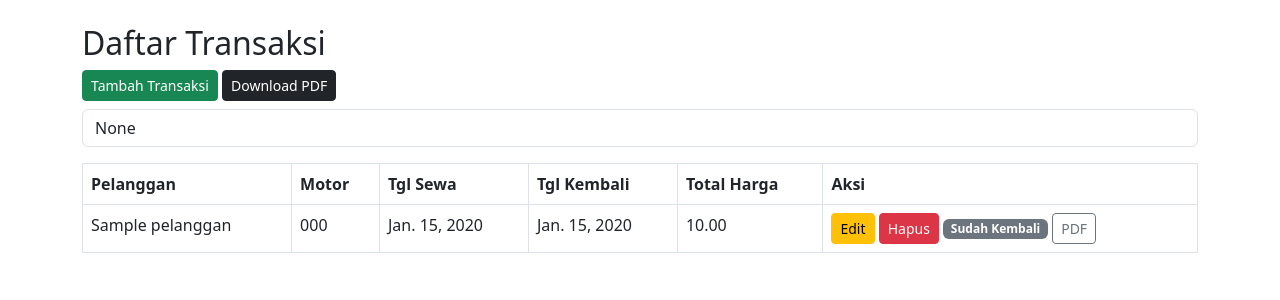
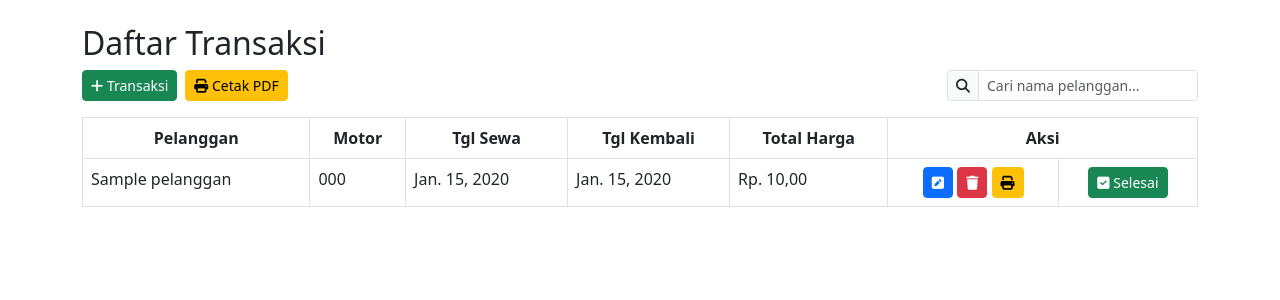
Before and after one commit to AdjiPras/penyewaan_motor_app, a Django app: page /transaksi/ in a window 1280 px wide. Shown: the part 56-356 px from the top of the page. Run offline with Django 3.2, Linux system fonts and the light colour scheme; a user stored in the database is signed in; tables that the repository leaves empty hold one stand-in row (values such as "Sample post").

Commit message:
transaksi update

```diff
--- a/rental/templates/rental/dashboard.html
+++ b/rental/templates/rental/dashboard.html
@@ -42,7 +42,7 @@
             <!-- Ketersediaan Motor -->
             <div class="col-md-4">
                 <div class="chart-card bg-white" style="box-shadow: rgb(38, 57, 77) 0px 20px 30px -10px; border-radius: 7px;">
-                    <h5 class="text-center mb-3">Status Ketersediaan Motor</h5>
+                    <h5 class="text-center mb-3"> Ketersediaan Motor</h5>
                     <canvas id="pieMotor"></canvas>
                 </div>
             </div>
@@ -50,7 +50,7 @@
             <!-- Status Pengembalian -->
             <div class="col-md-4">
                 <div class="chart-card bg-white" style="box-shadow: rgb(38, 57, 77) 0px 20px 30px -10px; border-radius: 7px;">
-                    <h5 class="text-center mb-3">Status Pengembalian Transaksi</h5>
+                    <h5 class="text-center mb-3"> Pengembalian Transaksi</h5>
                     <canvas id="pieTransaksi"></canvas>
                 </div>
             </div>
@@ -58,7 +58,7 @@
             <!-- Status Pelanggan -->
             <div class="col-md-4">
                 <div class="chart-card bg-white" style="box-shadow: rgb(38, 57, 77) 0px 20px 30px -10px; border-radius: 7px;">
-                    <h5 class="text-center mb-3">Status Pelanggan</h5>
+                    <h5 class="text-center mb-3"> Pelanggan</h5>
                     <canvas id="piePelanggan"></canvas>
                 </div>
             </div>
--- a/rental/templates/rental/pdf_per_transaksi.html
+++ b/rental/templates/rental/pdf_per_transaksi.html
@@ -1,3 +1,4 @@
+{% load format_uang %}
 <!DOCTYPE html>
 <html>
 <head><title>Transaksi #{{ t.pk }}</title></head>
@@ -9,7 +10,8 @@
 <tr><td><strong>Motor</strong></td><td>: {{ t.motor.merk }} - {{ t.motor.plat_nomor }}</td></tr>
 <tr><td><strong>Tanggal Sewa</strong></td><td>: {{ t.tanggal_sewa }}</td></tr>
 <tr><td><strong>Tanggal Kembali</strong></td><td>: {{ t.tanggal_kembali }}</td></tr>
-<tr><td><strong>Total Harga</strong></td><td>: Rp {{ t.total_harga|floatformat:0 }}</td></tr>
+<!-- <tr><td><strong>Total Harga</strong></td><td>: Rp {{ t.total_harga|floatformat:0 }}</td></tr> -->
+<tr><td><strong>Total Harga</strong></td><td>: Rp {{ t.total_harga|rupiah }}</td></tr>
 <tr><td><strong>Status Pengembalian</strong></td><td>:
     {% if t.status_pengembalian %} Sudah Dikembalikan {% else %} Belum {% endif %}
 </td></tr>
--- a/rental/templates/rental/pdf_transaksi.html
+++ b/rental/templates/rental/pdf_transaksi.html
@@ -1,3 +1,4 @@
+{% load format_uang %}
 <!DOCTYPE html>
 <html>
 <head><title>Laporan Transaksi</title></head>
@@ -13,7 +14,7 @@
     <td>{{ t.motor.plat_nomor }}</td>
     <td>{{ t.tanggal_sewa }}</td>
     <td>{{ t.tanggal_kembali }}</td>
-    <td>{{ t.total_harga }}</td>
+    <td>{{ t.total_harga|rupiah }}</td>
 </tr>
 {% endfor %}
 </table>
--- a/rental/templates/rental/transaksi_list.html
+++ b/rental/templates/rental/transaksi_list.html
@@ -1,18 +1,32 @@
 {% extends 'rental/base.html' %}
+{% load format_uang %}
 {% block content %}
 
 <h2>Daftar Transaksi</h2>
 
-<a href="{% url 'transaksi_create' %}" class="btn btn-sm btn-success mb-2">Tambah Transaksi</a>
-<a href="{% url 'export_pdf_transaksi' %}" class="btn btn-sm btn-dark mb-2">Download PDF</a>
+<div class="d-flex align-items-center gap-2 mb-3">
+    <a href="{% url 'transaksi_create' %}" class="btn btn-sm btn-success">
+         <i class="fa fa-plus" aria-hidden="true"></i> Transaksi</a>
+    <a href="{% url 'export_pdf_transaksi' %}" class="btn btn-sm btn-warning">
+        <i class="fa fa-print" aria-hidden="true"></i> Cetak PDF</a>
 
-<form method="get" class="mb-3">
-    <input type="text" name="q" placeholder="Cari nama pelanggan..." class="form-control" value="{{ query }}">
-</form>
+    <form method="get" class="ms-auto">
+        <div class="input-group input-group-sm">
+            <span class="input-group-text"><i class="fa fa-search" aria-hidden="true"></i></span>
+            <input type="text" name="q" placeholder="Cari nama pelanggan..."
+                class="form-control" value="{{ query }}">
+        </div>
+    </form>
+</div>
 
 <table class="table table-bordered">
-    <tr>
-        <th>Pelanggan</th><th>Motor</th><th>Tgl Sewa</th><th>Tgl Kembali</th><th>Total Harga</th><th>Aksi</th>
+    <tr style="text-align: center;">
+        <th>Pelanggan</th>
+        <th>Motor</th>
+        <th>Tgl Sewa</th>
+        <th>Tgl Kembali</th>
+        <th>Total Harga</th>
+        <th colspan="2">Aksi</th>
     </tr>
     {% for t in data %}
     <tr>
@@ -20,16 +34,30 @@
         <td>{{ t.motor.plat_nomor }}</td>
         <td>{{ t.tanggal_sewa }}</td>
         <td>{{ t.tanggal_kembali }}</td>
-        <td>{{ t.total_harga }}</td>
-        <td>
-            <a href="{% url 'transaksi_edit' t.pk %}" class="btn btn-sm btn-warning">Edit</a>
-            <a href="{% url 'transaksi_delete' t.pk %}" class="btn btn-sm btn-danger">Hapus</a>
+        <td>Rp. {{ t.total_harga|rupiah }}</td>
+        <td style="text-align: center;">
+            <a href="{% url 'transaksi_edit' t.pk %}" class="btn btn-sm btn-primary">
+                <i class="fa fa-pencil-square" aria-hidden="true"></i>
+            </a>
+            <a href="{% url 'transaksi_delete' t.pk %}" class="btn btn-sm btn-danger">
+                <i class="fa fa-trash" aria-hidden="true"></i>
+            </a>
+            <a href="{% url 'export_pdf_per_transaksi' t.pk %}" class="btn btn-sm btn-warning">
+                <i class="fa fa-print" aria-hidden="true"></i>
+            </a>
+        </td>
+        <td style="text-align: center;">
             {% if not t.status_pengembalian %}
-                <a href="{% url 'kembalikan_motor' t.pk %}" class="btn btn-sm btn-success">Kembalikan</a>
+                <a href="{% url 'kembalikan_motor' t.pk %}" class="btn btn-sm btn-dark">
+                    <i class="fa fa-reply" aria-hidden="true"></i>
+                    Kembalikan
+                </a>
             {% else %}
-                <span class="badge bg-secondary">Sudah Kembali</span>
+                <span class="btn btn-sm btn-success">
+                    <i class="fa fa-check-square" aria-hidden="true"></i>
+                    Selesai
+                </span>
             {% endif %}
-            <a href="{% url 'export_pdf_per_transaksi' t.pk %}" class="btn btn-sm btn-outline-secondary">PDF</a>
         </td>
     </tr>
     {% endfor %}
--- /dev/null
+++ b/rental/templatetags/format_uang.py
@@ -0,0 +1,11 @@
+from django import template
+
+register = template.Library()
+
+@register.filter
+def rupiah(value):
+    try:
+        value = float(value)
+        return "{:,.2f}".format(value).replace(',', 'X').replace('.', ',').replace('X', '.')
+    except (ValueError, TypeError):
+        return value
--- a/rental/views.py
+++ b/rental/views.py
@@ -49,13 +49,23 @@ def dashboard(request):
 
 # ================== PDF ====================
 @login_required
+# def export_pdf_transaksi(request):
+#     transaksi = Transaksi.objects.all()
+#     template = get_template('rental/pdf_transaksi.html')
+#     html = template.render({'data': transaksi})
+#     response = HttpResponse(content_type='application/pdf')
+#     response['Content-Disposition'] = 'attachment; filename="laporan_transaksi.pdf"'
+#     pisa.CreatePDF(html, dest=response)
+#     return response
 def export_pdf_transaksi(request):
     transaksi = Transaksi.objects.all()
     template = get_template('rental/pdf_transaksi.html')
     html = template.render({'data': transaksi})
     response = HttpResponse(content_type='application/pdf')
     response['Content-Disposition'] = 'attachment; filename="laporan_transaksi.pdf"'
-    pisa.CreatePDF(html, dest=response)
+    pisa_status = pisa.CreatePDF(html, dest=response)
+    if pisa_status.err:
+        return HttpResponse('Terjadi kesalahan saat generate PDF: ' + str(pisa_status.err))
     return response
 
 @login_required
@@ -135,7 +145,7 @@ def pelanggan_delete(request, pk):
 # ================== TRANSAKSI ====================
 @login_required
 def transaksi_list(request):
-    query = request.GET.get('q')
+    query = request.GET.get('q','')
     if query:
         data = Transaksi.objects.filter(pelanggan__nama__icontains=query)
     else:
@@ -144,16 +154,6 @@ def transaksi_list(request):
 
 
 @login_required
-# def transaksi_create(request):
-#     if request.method == 'POST':
-#         form = TransaksiForm(request.POST)
-#         if form.is_valid():
-#             form.save()
-#             return redirect('transaksi_list')  # Tambahkan redirect setelah simpan
-#     else:
-#         form = TransaksiForm()
-#     return render(request, 'rental/form.html', {'form': form, 'title': 'Tambah Data Transaksi'})
-
 def transaksi_create(request):
     if request.method == 'POST':
         form = TransaksiForm(request.POST)
@@ -172,32 +172,9 @@ def transaksi_create(request):
         'title': 'Tambah Transaksi',
     })
 
-# def transaksi_create(request):
-#     if request.method == 'POST':
-#         form = TransaksiForm(request.POST)
-#         if form.is_valid():
-#             form.save()
-#             return redirect('transaksi_list')  # Sesuaikan dengan URL Anda
-#     else:
-#         form = TransaksiForm()
-
-#     motor_list = Motor.objects.all()
-#     return render(request, 'transaksi_form.html', {'form': form, 'motor_list': motor_list})
-
 
 
 @login_required
-# def transaksi_edit(request, pk):
-#     transaksi = get_object_or_404(Transaksi, pk=pk)
-#     if request.method == 'POST':
-#         form = TransaksiForm(request.POST, instance=transaksi)
-#         if form.is_valid():
-#             form.save()
-#             return redirect('transaksi_list')
-#     else:
-#         form = TransaksiForm(instance=transaksi)
-#     return render(request, 'rental/form.html', {'form': form, 'title': 'Edit Data Transaksi'})
-
 def transaksi_edit(request, pk):
     transaksi = get_object_or_404(Transaksi, pk=pk)
     if request.method == 'POST':
```
